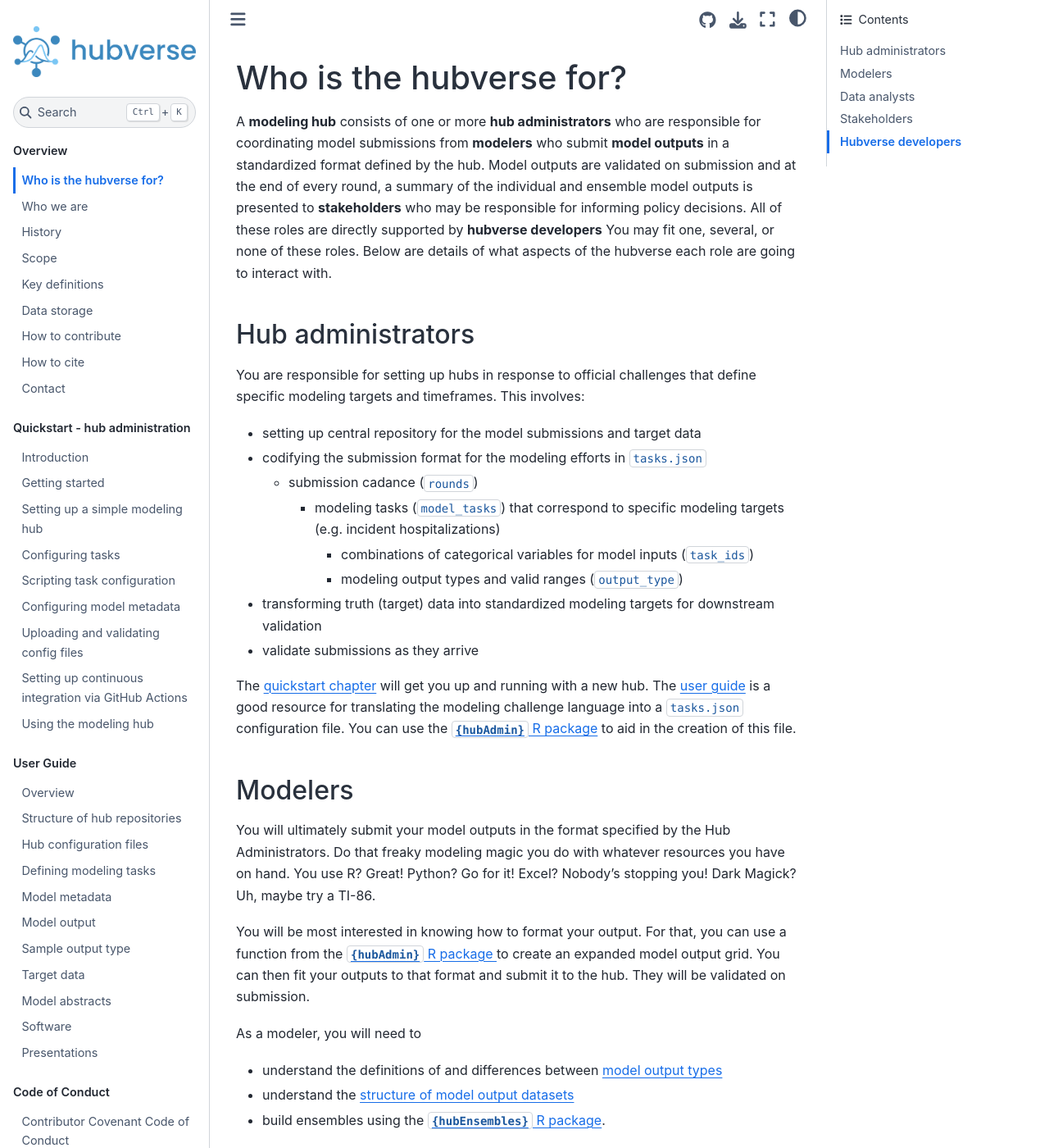
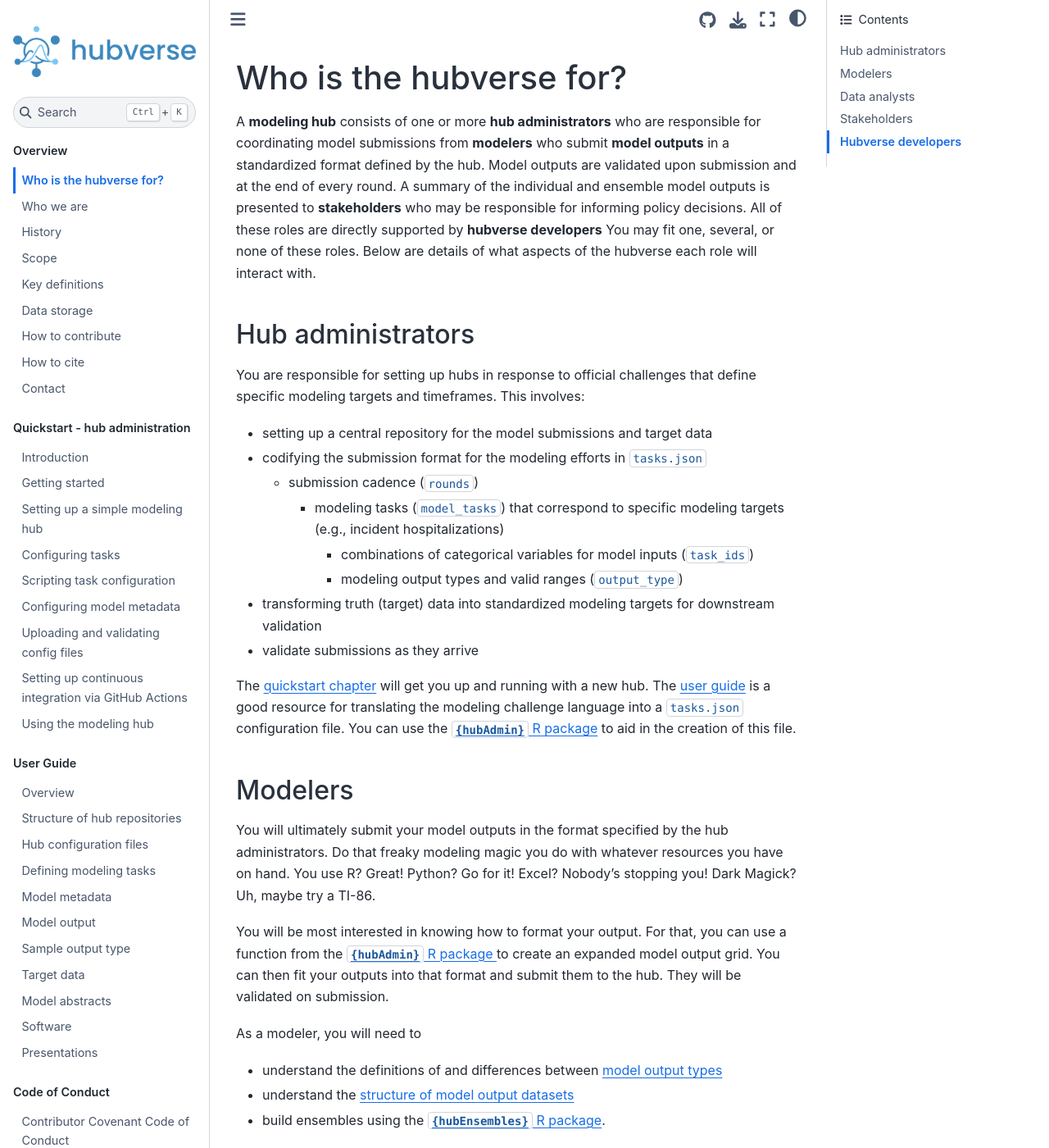
Before and after one commit to hubverse-org/hubDocs, a Sphinx documentation site: the page built from docs/source/overview/who-uses-hubverse.md, in a window 1280 px wide and 1400 px high. Shown: the whole window at 82% size. Built offline with Sphinx 7.4.7 and the Sphinx Book theme 1.1.4, drawn with Linux system fonts in a browser that asks for light colours; comment, search, counter and statistics services are not loaded; some of the changed text lies outside the part shown.

Commit message:
small edits

```diff
--- a/docs/source/overview/who-uses-hubverse.md
+++ b/docs/source/overview/who-uses-hubverse.md
@@ -1,20 +1,20 @@
 # Who is the hubverse for?
 
 A **modeling hub** consists of one or more **hub administrators** who are responsible for coordinating model submissions from **modelers** who submit **model outputs** in a standardized format defined by the hub.
-Model outputs are validated on submission and at the end of every round, a summary of the individual and ensemble model outputs is presented to **stakeholders** who may be responsible for informing policy decisions.
+Model outputs are validated upon submission and at the end of every round. A summary of the individual and ensemble model outputs is presented to **stakeholders** who may be responsible for informing policy decisions.
 All of these roles are directly supported by **hubverse developers**
 You may fit one, several, or none of these roles.
-Below are details of what aspects of the hubverse each role are going to interact with.
+Below are details of what aspects of the hubverse each role will interact with.
 
 ## Hub administrators
 
 You are responsible for setting up hubs in response to official challenges that define specific modeling targets and timeframes.
 This involves:
 
- - setting up central repository for the model submissions and target data
+ - setting up a central repository for the model submissions and target data
  - codifying the submission format for the modeling efforts in `tasks.json`
-   - submission cadance (`rounds`)
-      - modeling tasks (`model_tasks`) that correspond to specific modeling targets (e.g. incident hospitalizations)
+   - submission cadence (`rounds`)
+      - modeling tasks (`model_tasks`) that correspond to specific modeling targets (e.g., incident hospitalizations)
         - combinations of categorical variables for model inputs (`task_ids`)
         - modeling output types and valid ranges (`output_type`)
  - transforming truth (target) data into standardized modeling targets for downstream validation
@@ -25,13 +25,13 @@ You can use the [`{hubAdmin}` R package](https://hubverse-org.github.io/hubAdmin
 
 ## Modelers
 
-You will ultimately submit your model outputs in the format specified by the Hub Administrators.
+You will ultimately submit your model outputs in the format specified by the hub administrators.
 Do that freaky modeling magic you do with whatever resources you have on hand.
 You use R? Great! Python? Go for it! Excel? Nobody's stopping you! Dark Magick? Uh, maybe try a TI-86.
 
 You will be most interested in knowing how to format your output.
 For that, you can use a function from the [`{hubAdmin}` R package ](https://hubverse-org.github.io/hubAdmin) to create an expanded model output grid.
-You can then fit your outputs to that format and submit it to the hub.
+You can then fit your outputs into that format and submit them to the hub.
 They will be validated on submission.
 
 As a modeler, you will need to
@@ -66,7 +66,7 @@ Make good decisions.
 
 ## Hubverse developers
 
-If you want to contribute to the hubverse, you should adhere to [our Code Of Conduct](https://hubverse-org.github.io/hubDevs/CODE_OF_CONDUCT.html).
+If you want to contribute to the hubverse, you should adhere to our [Code Of Conduct](https://hubverse-org.github.io/hubDevs/CODE_OF_CONDUCT.html).
 
 We have a [contributing guide](contribute.md) that describes the process for contributing minor fixes.
 If you want to know more about our packaging process and other valuable details, you can find more in the [`{hubDevs}` R package](https://hubverse-org.github.io/hubDevs/index.html).
```
Also changed, not shown: other parts of docs/source/overview/who-uses-hubverse.md (+1 -1 lines).
